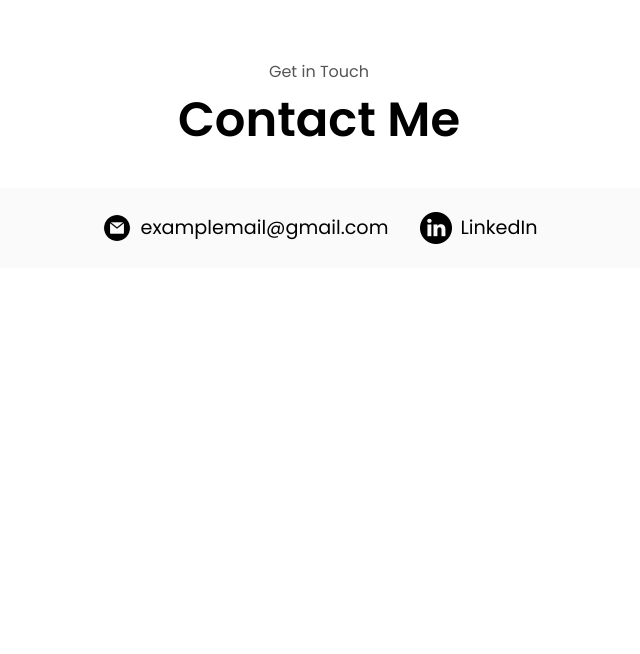
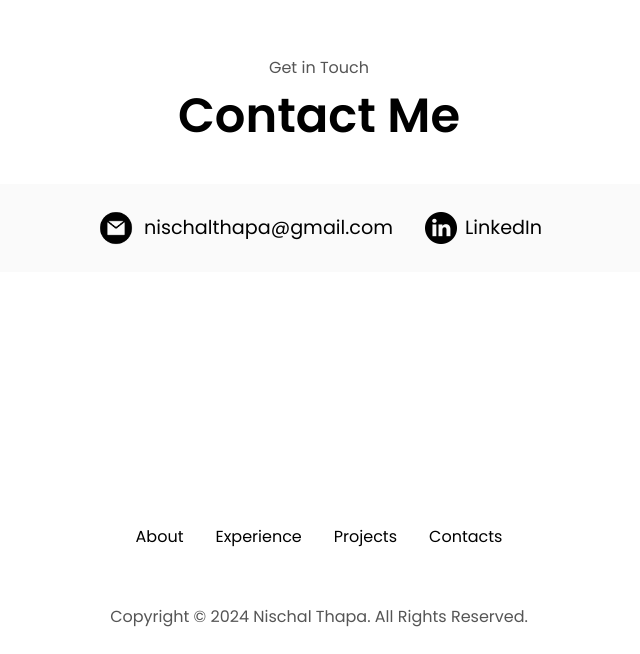
Before and after one commit to Nt-16/Protfolio-website, a plain HTML site: page index.html in a window 1280 px wide. Shown: the part 3197-3851 px from the top of the page, without its empty margins (321-961 px from the left). Before the commit the page ends 3640 px from the top, so only its background shows below. Drawn offline with Linux system fonts and the light colour scheme.

Commit message:
fotter added and styled

```diff
--- a/index.html
+++ b/index.html
@@ -221,9 +221,9 @@
         <h1 class="title">Contact Me</h1>
         <div class="contact-information-upper-container">
             <div class="contact-info-container">
-                <img src="/assets/email.png" alt="Email icon" class="icon contact-icon">
+                <img src="/assets/email.png" alt="Email icon" class="icon contact-icon email-icon">
 
-                <p><a href="mailto:examplemail@gmail.com">examplemail@gmail.com</a></p>
+                <p><a href="mailto:examplemail@gmail.com">nischalthapa@gmail.com</a></p>
             </div>
             <div class="contact-info-container">
                 <img src="/assets/linkedin.png" alt="LinkedIn icon" class="icon contact-icon">
@@ -233,6 +233,25 @@
         </div>
     </section>
 
+    <!-- fotter -->
+    <fotter class="fotter">
+        <nav>
+            <div class="nav-links-container">
+                <ul class="nav-links">
+                    <li><a href="#about">About</a></li>
+                    <li><a href="#experience">Experience</a></li>
+                    <li><a href="#projects">Projects</a></li>
+                    <li><a href="#contacts">Contacts</a></li>
+                </ul>
+
+            </div>
+        </nav>
+        <p>Copyright &#169; 2024 Nischal Thapa. All Rights Reserved. </p>
+
+
+
+
+    </fotter>
 
 
 </body>
--- a/style.css
+++ b/style.css
@@ -411,4 +411,21 @@ article .icon{
 
  .contact-icon{
     cursor: default;
+
  }
+
+ .email-icon{
+    height: 2.5rem;;
+ }
+
+ /* footer section */
+
+ .fotter{
+    height: 26vh;
+    margin: 0.1rem;
+
+ }
+
+ fotter p{
+    text-align: center;
+ }
```
